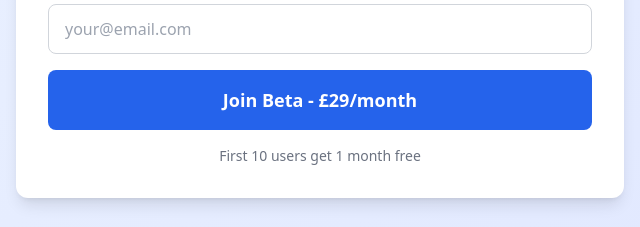
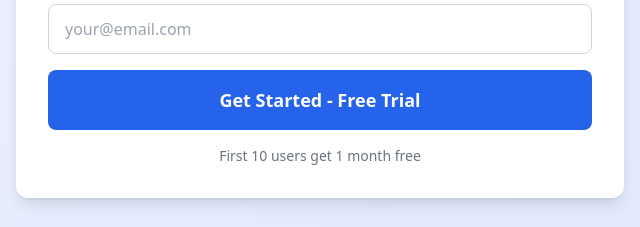
Before and after one commit to texjnr-cloud/tender-alerts, a website: page index.html in a window 1280 px wide. Shown: the part 728-955 px from the top of the page, 320-960 px from the left. Drawn offline with nearby package versions, Linux system fonts and the light colour scheme.

Commit message:
Replace button with link for signup

```diff
--- a/index.html
+++ b/index.html
@@ -54,12 +54,9 @@
           required
           class="w-full px-4 py-3 border border-gray-300 rounded-lg focus:ring-2 focus:ring-blue-500 focus:border-blue-500"
         >
-        <button
-          type="submit"
-          class="w-full bg-blue-600 text-white py-4 rounded-lg font-bold text-lg hover:bg-blue-700 transition-colors"
-        >
-          Join Beta - £29/month
-        </button>
+       <a href="/signup.html" class="block w-full bg-blue-600 text-white py-4 rounded-lg font-bold text-lg hover:bg-blue-700 transition-colors text-center">
+  Get Started - Free Trial
+</a>
       </form>
 
       <p class="text-sm text-gray-500 text-center mt-4">
```
